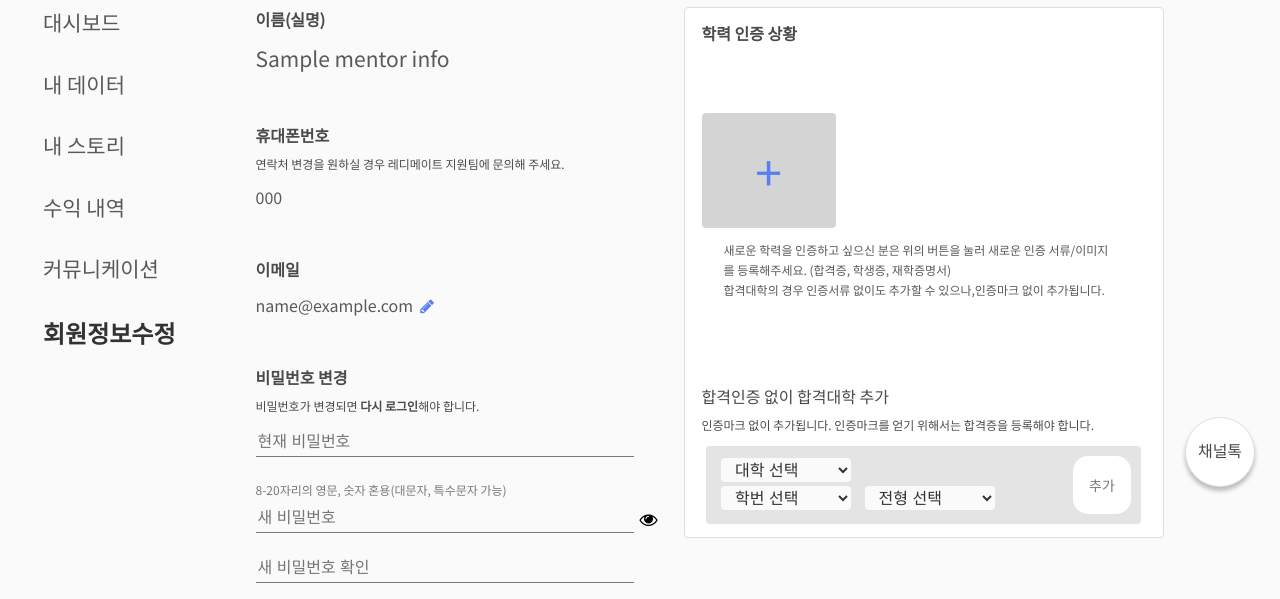
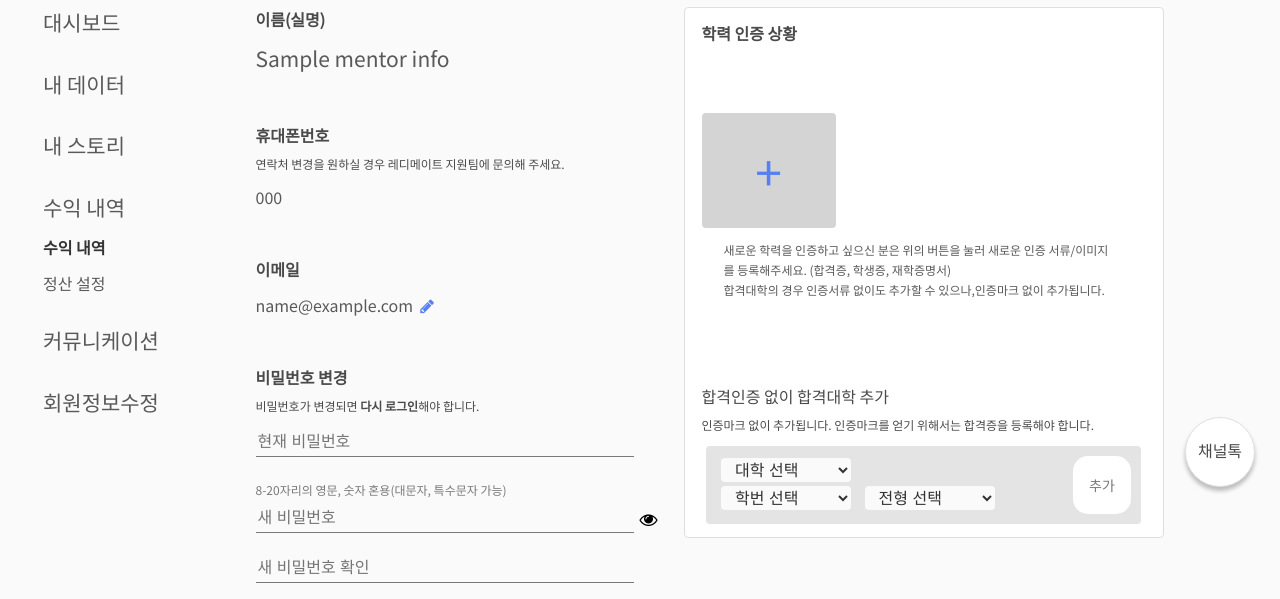
Before and after one commit to leeedward19963/Readymate, a Flask app: template templates/mentor_mypage_info.html in a window 1280 px wide. Shown: the part 287-886 px from the top of the page. Run offline with Flask 2, Linux system fonts and the light colour scheme; the template is opened without the code that fills it: most values are stand-ins (such as "Sample title", 1, 10 or a date in 2020); a database or web service that is not in the repository returns one stand-in record (values such as "Sample title"); data that the repository does not hold is empty; some libraries are stand-ins or nearby versions.

Commit message:
Update mentor_mypage_info.html

```diff
--- a/templates/mentor_mypage_info.html
+++ b/templates/mentor_mypage_info.html
@@ -711,15 +711,30 @@
     </div>
     <div style="display: flex;position: relative">
         <div style="width: 174px;margin-right: 40px">
-            <div onclick="" onmouseover="$('#head_4_1, #head_4_2').addClass('is-hidden');" id="head_1" class="head">대시보드</div>
-            <div onclick="" onmouseover="$('#head_4_1, #head_4_2').addClass('is-hidden');" id="head_2" class="head">내 데이터</div>
-            <div onclick="" onmouseover="$('#head_4_1, #head_4_2').addClass('is-hidden');" id="head_3" class="head">내 스토리</div>
-            <div onclick="" onmouseover="$('#head_4_1, #head_4_2').removeClass('is-hidden');" id="head_4" class="head">수익 내역</div>
-            <div onclick="" id="head_4_1" class="head is-hidden" style="font-size: 16px;margin-top: -18px">수익 내역</div>
-            <div onclick="" id="head_4_2" class="head is-hidden" style="font-size: 16px;margin-top: -18px">정산 설정</div>
-            <div onclick="" onmouseover="$('#head_4_1, #head_4_2').addClass('is-hidden');" id="head_5" class="head">커뮤니케이션</div>
-            <div onclick="" onmouseover="$('#head_4_1, #head_4_2').addClass('is-hidden');" id="head_6" class="head" style="font-weight: 700;color: #333333; font-size: 24px;margin-bottom: 70px">회원정보수정</div>
+            <div onclick="window.location.href='/mentor_mypage_dashboard/{{ mentor_info.number }}'" id="head_1" class="head">
+                대시보드
+            </div>
+            <div onclick="window.location.href='/mentor_mypage_mydata/{{ mentor_info.number }}'" id="head_2" class="head">
+                내 데이터
+            </div>
+            <div onclick="window.location.href='/mentor_mypage_mystory/{{ mentor_info.number }}'" id="head_3" class="head">
+                내 스토리
+            </div>
+            <div onclick="window.location.href='/mentor_mypage_profit/{{ mentor_info.number }}'" id="head_4" class="head">
+                수익 내역
+            </div>
+            <div onclick="window.location.href='/mentor_mypage_profit/{{ mentor_info.number }}'" id="head_4_2" class="head"
+                 style="font-size: 16px;margin-top: -18px;font-weight: 700;color: #333333;">수익 내역
+            </div>
+            <div onclick="window.location.href='/mentor_mypage_account/{{ mentor_info.number }}'" id="head_4_1" class="head" style="font-size: 16px;margin-top: -18px">정산 설정</div>
+            <div onclick="window.location.href='/mentor_mypage_communication/{{ mentor_info.number }}'" id="head_5" class="head">
+                커뮤니케이션
+            </div>
+            <div onclick="window.location.href='/mentor_mypage_info/{{ mentor_info.number }}'" id="head_6" class="head">
+                회원정보수정
+            </div>
         </div>
+
         <div style="width: 990px;display: flex">
             <div style="width: 378px;margin-right: 50px">
                 <p style="font-weight: 600;margin-bottom: 12px">이름(실명)</p>
```
